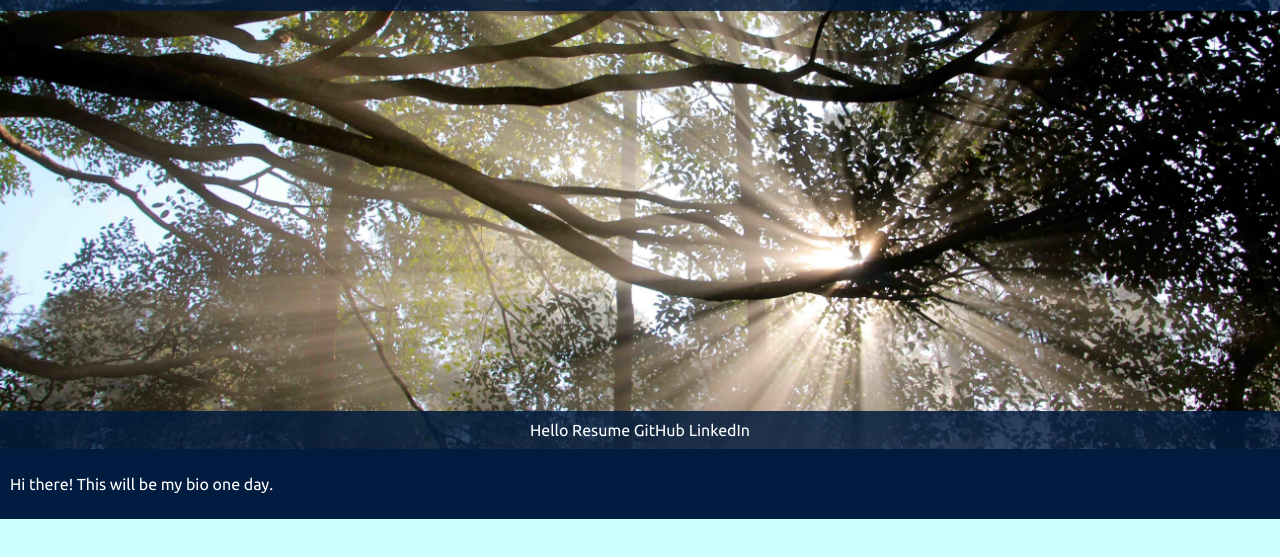
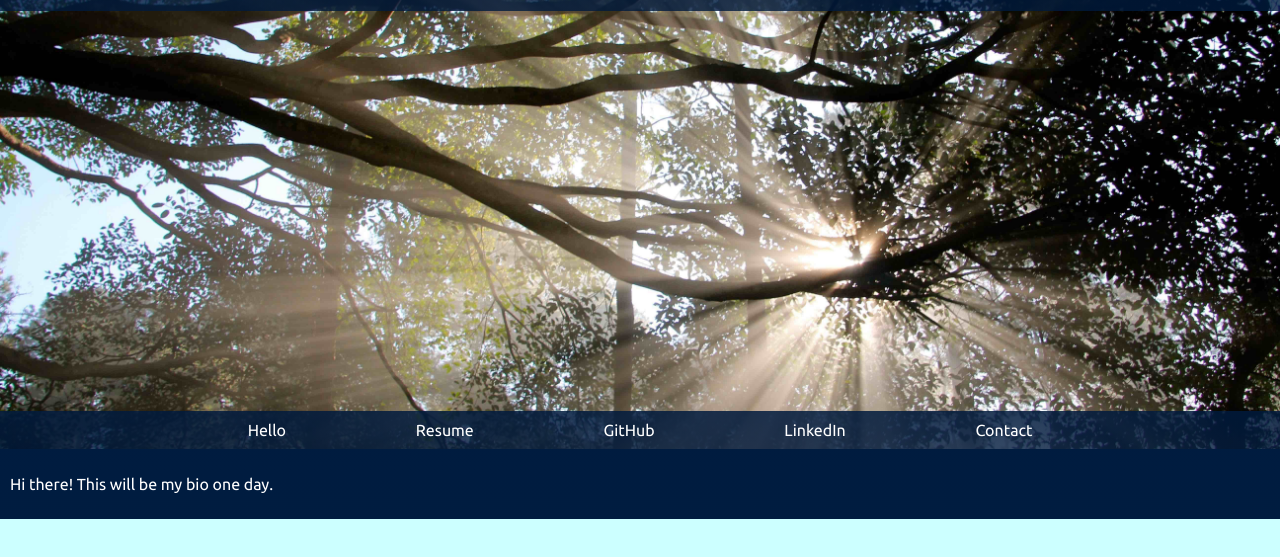
Before and after one commit to beckybeauchamp1/cmmovius.github.io, a plain HTML site: page index.html in a window 1280 px wide. Shown: the part 187-744 px from the top of the page. Drawn offline with Linux system fonts and the light colour scheme.

Commit message:
adjusted nav bar and added contact section.

```diff
--- a/index.css
+++ b/index.css
@@ -40,7 +40,7 @@ div {
 }
 
 .nav {
-
+  padding: 0 5%;
 }
 /*li {
   display: inline;
--- a/index.html
+++ b/index.html
@@ -15,10 +15,11 @@
   </div>
 
     <div>
-      <span class = 'nav'>Hello </span>
-      <span class = 'nav'>Resume </span>
-      <span class = 'nav'>GitHub </span>
-      <span class = 'nav'>LinkedIn </span>
+      <span class = 'nav'>Hello</span>
+      <span class = 'nav'>Resume</span>
+      <span class = 'nav'>GitHub</span>
+      <span class = 'nav'>LinkedIn</span>
+      <span class = 'nav'>Contact</span>
       <!-- <li> Resume </li>
       <li> GitHub </li>
       <li> LinkedIn </li>
```
